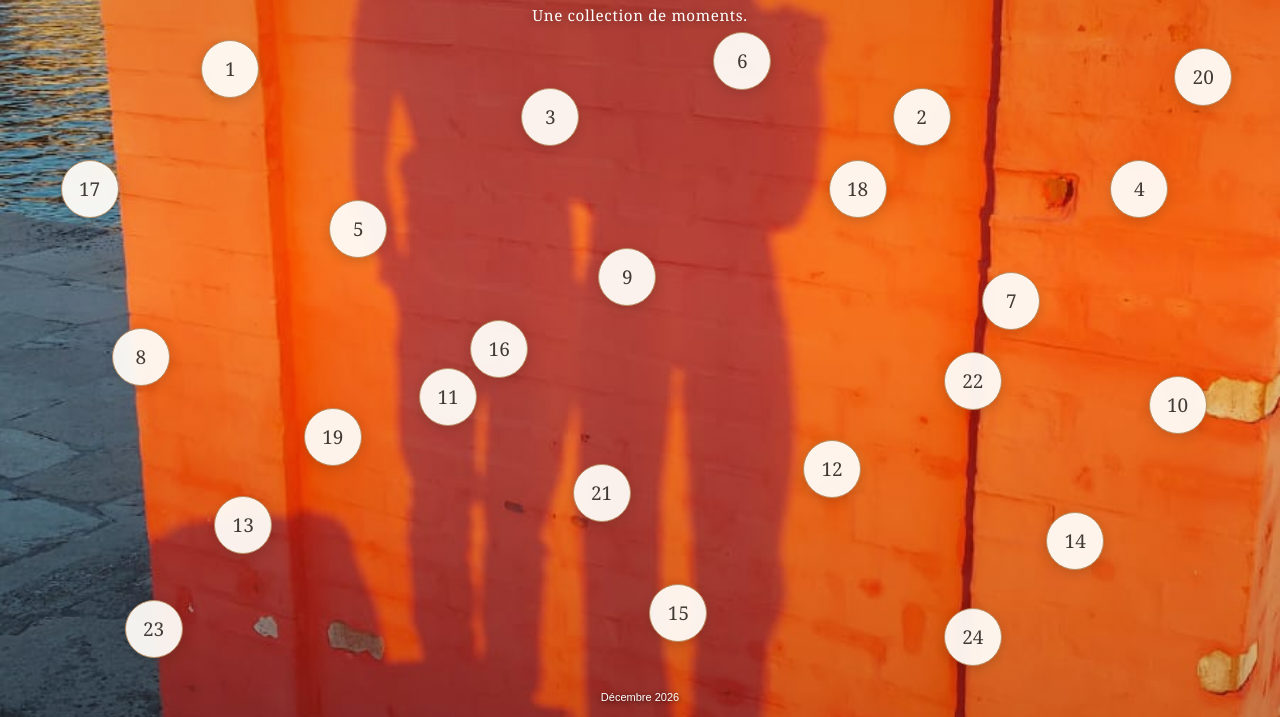
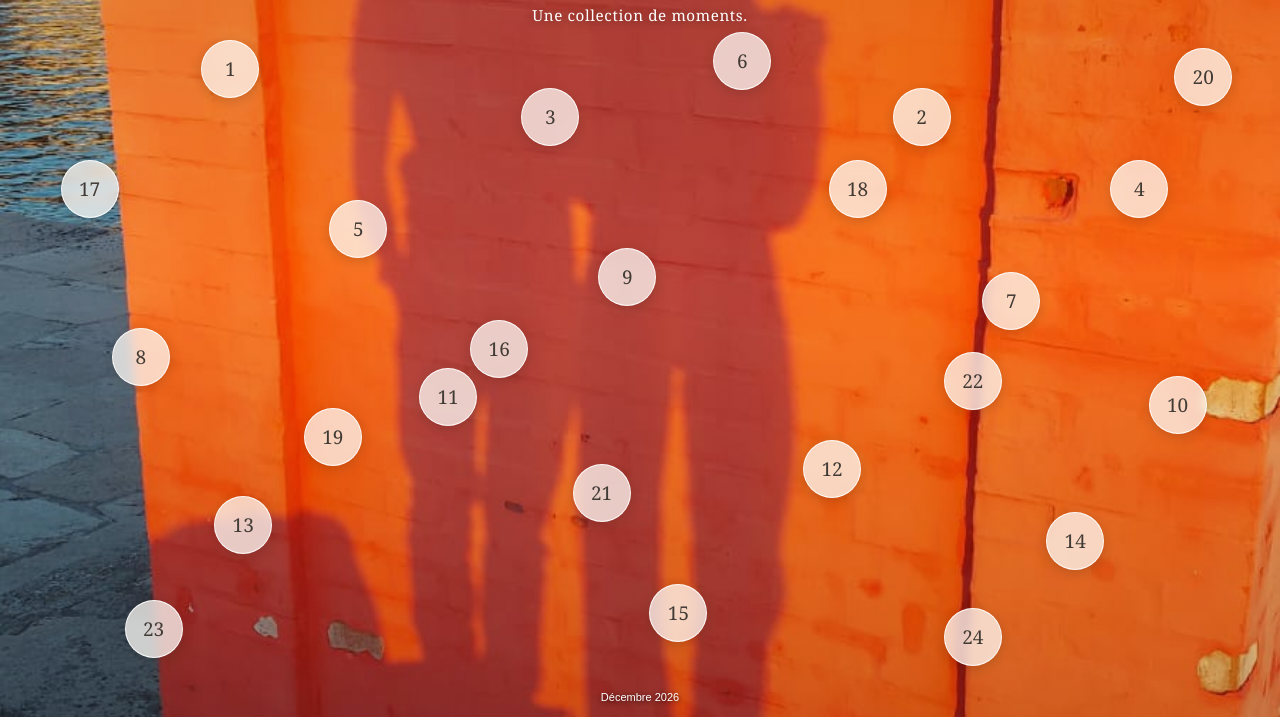
Before and after one commit to thms-vccr/Calendrier, a plain HTML site: page index.html in a window 1280 px wide. Shown: the part 83-800 px from the top of the page. Drawn offline with Linux system fonts and the light colour scheme.

Commit message:
Update index.html
Final version

```diff
--- a/index.html
+++ b/index.html
@@ -612,17 +612,17 @@
 
       const maintenant = new Date();
 
-      // Avant novembre : aucune case ouverte
-      if (maintenant.getMonth() < 10) {
+      // Avant décembre : aucune case ouverte
+      if (maintenant.getMonth() < 11) {
         return 0;
       }
 
-      // Après novembre : toutes les cases ouvertes
-      if (maintenant.getMonth() > 10) {
+      // Après décembre : toutes les cases ouvertes
+      if (maintenant.getMonth() > 11) {
         return 24;
       }
 
-      // En novembre : ouverture progressive
+      // En décembre : ouverture progressive
       return Math.min(24, maintenant.getDate());
     }
 
```
